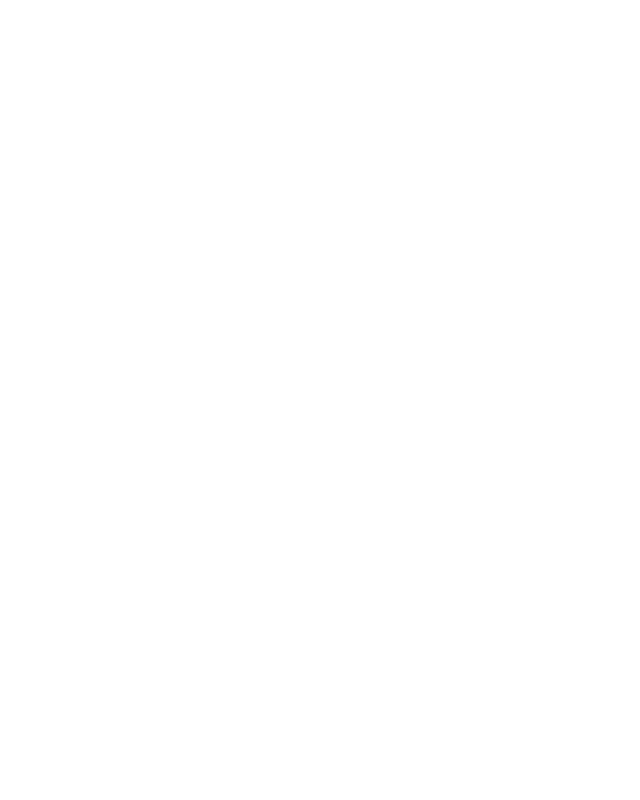
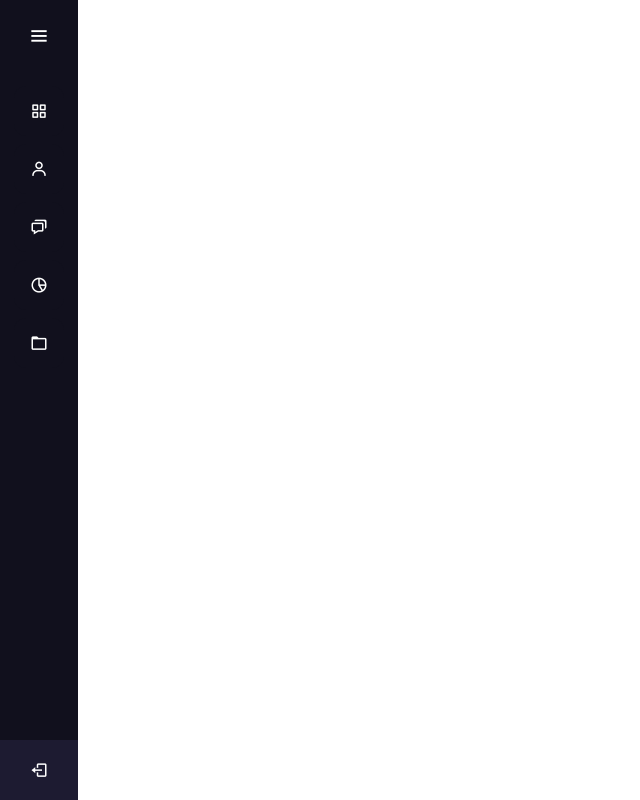
Before and after one commit to DBKDev/cmexpo, a React (Create React App) app in the folder React/cmexpo/: page /auth/Qrscan in a window 1280 px wide. Before the commit this address had no page. Shown: the whole page, without its empty margins (0-640 px from the left). Built offline with nearby package versions, Linux system fonts and the light colour scheme.

Commit message:
CSS Navbar reponsive

```diff
--- a/React/cmexpo/src/App.js
+++ b/React/cmexpo/src/App.js
@@ -3,7 +3,7 @@
 import Inscription from "./Views/Inscription";
 import QRCodePage from "./Components/QRDisplay";
 import AuthPage from "./Views/AuthPage";
-
+import DashQR from "./Views/Dashboard/DashQR";
 
 
 
@@ -18,6 +18,7 @@
     <Route path="/inscription" element={<Inscription />} />
     <Route path="/qrcode/:userId" element={<QRCodePage />} />
     <Route path="/auth" element={<AuthPage />} />
+    <Route path="/auth/Qrscan" element={<DashQR />} />
 
   </Routes>
   </BrowserRouter>
--- /dev/null
+++ b/React/cmexpo/src/Components/NavBarDash.jsx
@@ -0,0 +1,76 @@
+import React, { useState } from 'react';
+import '../Styles/Administrateur/Navbar.css'
+import { Link } from 'react-router-dom';
+
+const NavBarDash = () => {
+        const [isOpen, setIsOpen] = useState(false);
+
+        const toggleSidebar = () => {
+            setIsOpen(!isOpen);
+            menuBtnChange(); // appel de la fonction (facultatif)
+        };
+
+        const menuBtnChange = () => {
+            // Définissez ici la fonction menuBtnChange si nécessaire
+        };
+
+        return (
+            <>
+                <div className={`sidebar ${isOpen ? 'open' : ''}`}>
+                    <div className="logo-details">
+                        <i className='bx bxl-c-plus-plus icon'></i>
+                        <div className="logo_name">CMAPP</div>
+                        <i className='bx bx-menu' id="btn" onClick={toggleSidebar}></i>
+                    </div>
+                    <ul className="nav-list">
+                        <li>
+                            <a href="#">
+                                <i className='bx bx-grid-alt'></i>
+                                <span className="links_name">Dashboard</span>
+                            </a>
+                            <span className="tooltip">Dashboard</span>
+                        </li>
+                        <li>
+                            <a href="#">
+                                <i className='bx bx-user'></i>
+                                <span className="links_name">User</span>
+                            </a>
+                            <span className="tooltip">User</span>
+                        </li>
+                        <li>
+                            <a href="#">
+                                <i className='bx bx-chat'></i>
+                                <span className="links_name">Messages</span>
+                            </a>
+                            <span className="tooltip">Messages</span>
+                        </li>
+                        <li>
+                            <a href="#">
+                                <i className='bx bx-pie-chart-alt-2'></i>
+                                <span className="links_name">Analytics</span>
+                            </a>
+                            <span className="tooltip">Analytics</span>
+                        </li>
+                        <li>
+                            <a href="#">
+                                <i className='bx bx-folder'></i>
+                                <span className="links_name">File Manager</span>
+                            </a>
+                            <span className="tooltip">Files</span>
+                        </li>
+                        <li className="profile">
+                            <div className="profile-details">
+                                <div className="name_job">
+                                    <div className="name">Déconnexion</div>
+                                    <div className="job">Dashboard</div>
+                                </div>
+                            </div>
+                            <i className='bx bx-log-out' id="log_out"></i>
+                        </li>
+                    </ul>
+                </div>
+            </>
+        )
+    }
+
+    export default NavBarDash ;
--- /dev/null
+++ b/React/cmexpo/src/Styles/Administrateur/Navbar.css
@@ -0,0 +1,290 @@
+@import url('https://fonts.googleapis.com/css2?family=Inter:wght@100..900&display=swap');
+
+* {
+    box-sizing: border-box;
+    margin: 0;
+    padding: 0;
+    text-decoration: none;
+    list-style: none;
+    outline: none;
+    border: none;
+    scroll-behavior: smooth;
+    user-select: none;
+}
+
+
+:root {
+    --rouge: #E12734;
+    --blanc: #FFF;
+}
+
+
+.active>button {
+    background-color: var(--button-active);
+    border-radius: 8px;
+    color: #fff !important;
+}
+
+.sidebar {
+    position:fixed;
+    left: 0;
+    top: 0;
+    height: 100%;
+    width: 78px;
+    background: #11101D;
+    padding: 6px 14px;
+    z-index: 99;
+    transition: all 0.5 ease;
+}
+
+
+
+
+/* TEST */
+
+
+.sidebar{
+    position: fixed;
+    left: 0;
+    top: 0;
+    height: 100%;
+    width: 78px;
+    background: #11101D;
+    padding: 6px 14px;
+    z-index: 99;
+    transition: all 0.5s ease;
+  }
+  .sidebar.open{
+    width: 250px;
+  }
+  .sidebar .logo-details{
+    height: 60px;
+    display: flex;
+    align-items: center;
+    position: relative;
+  }
+  .sidebar .logo-details .icon{
+    opacity: 0;
+    transition: all 0.5s ease;
+  }
+  .sidebar .logo-details .logo_name{
+    color: #fff;
+    font-size: 20px;
+    font-weight: 600;
+    opacity: 0;
+    transition: all 0.5s ease;
+  }
+  .sidebar.open .logo-details .icon,
+  .sidebar.open .logo-details .logo_name{
+    opacity: 1;
+  }
+  .sidebar .logo-details #btn{
+    position: absolute;
+    top: 50%;
+    right: 0;
+    transform: translateY(-50%);
+    font-size: 22px;
+    transition: all 0.4s ease;
+    font-size: 23px;
+    text-align: center;
+    cursor: pointer;
+    transition: all 0.5s ease;
+  }
+  .sidebar.open .logo-details #btn{
+    text-align: right;
+  }
+  .sidebar i{
+    color: #fff;
+    height: 60px;
+    min-width: 50px;
+    font-size: 28px;
+    text-align: center;
+    line-height: 60px;
+  }
+  .sidebar .nav-list{
+    margin-top: 20px;
+    height: 100%;
+  }
+  .sidebar li{
+    position: relative;
+    margin: 8px 0;
+    list-style: none;
+  }
+  .sidebar li .tooltip{
+    position: absolute;
+    top: -20px;
+    left: calc(100% + 15px);
+    z-index: 3;
+    background: #fff;
+    box-shadow: 0 5px 10px rgba(0, 0, 0, 0.3);
+    padding: 6px 12px;
+    border-radius: 4px;
+    font-size: 15px;
+    font-weight: 400;
+    opacity: 0;
+    white-space: nowrap;
+    pointer-events: none;
+    transition: 0s;
+  }
+  .sidebar li:hover .tooltip{
+    opacity: 1;
+    pointer-events: auto;
+    transition: all 0.4s ease;
+    top: 50%;
+    transform: translateY(-50%);
+  }
+  .sidebar.open li .tooltip{
+    display: none;
+  }
+  .sidebar input{
+    font-size: 15px;
+    color: #FFF;
+    font-weight: 400;
+    outline: none;
+    height: 50px;
+    width: 100%;
+    width: 50px;
+    border: none;
+    border-radius: 12px;
+    transition: all 0.5s ease;
+    background: #1d1b31;
+  }
+  .sidebar.open input{
+    padding: 0 20px 0 50px;
+    width: 100%;
+  }
+  .sidebar .bx-search{
+    position: absolute;
+    top: 50%;
+    left: 0;
+    transform: translateY(-50%);
+    font-size: 22px;
+    background: #1d1b31;
+    color: #FFF;
+  }
+  .sidebar.open .bx-search:hover{
+    background: #1d1b31;
+    color: #FFF;
+  }
+  .sidebar .bx-search:hover{
+    background: #FFF;
+    color: #11101d;
+  }
+  .sidebar li a{
+    display: flex;
+    height: 100%;
+    width: 100%;
+    border-radius: 12px;
+    align-items: center;
+    text-decoration: none;
+    transition: all 0.4s ease;
+    background: #11101D;
+  }
+  .sidebar li a:hover{
+    background: #FFF;
+  }
+  .profile .bx-log-out:hover{
+    cursor: pointer;
+  }
+  .sidebar li a .links_name{
+    color: #fff;
+    font-size: 15px;
+    font-weight: 400;
+    white-space: nowrap;
+    opacity: 0;
+    pointer-events: none;
+    transition: 0.4s;
+  }
+  .sidebar.open li a .links_name{
+    opacity: 1;
+    pointer-events: auto;
+  }
+  .sidebar li a:hover .links_name,
+  .sidebar li a:hover i{
+    transition: all 0.5s ease;
+    color: #11101D;
+  }
+  .sidebar li i{
+    height: 50px;
+    line-height: 50px;
+    font-size: 18px;
+    border-radius: 12px;
+  }
+  .sidebar li.profile{
+    position: fixed;
+    height: 60px;
+    width: 78px;
+    left: 0;
+    bottom: -8px;
+    padding: 10px 14px;
+    background: #1d1b31;
+    transition: all 0.5s ease;
+    overflow: hidden;
+  }
+  .sidebar.open li.profile{
+    width: 250px;
+  }
+  .sidebar li .profile-details{
+    display: flex;
+    align-items: center;
+    flex-wrap: nowrap;
+  }
+  .sidebar li img{
+    height: 45px;
+    width: 45px;
+    object-fit: cover;
+    border-radius: 6px;
+    margin-right: 10px;
+  }
+  .sidebar li.profile .name,
+  .sidebar li.profile .job{
+    font-size: 15px;
+    font-weight: 400;
+    color: #fff;
+    white-space: nowrap;
+  }
+  .sidebar li.profile .job{
+    font-size: 12px;
+  }
+  .sidebar .profile #log_out{
+    position: absolute;
+    top: 50%;
+    right: 0;
+    transform: translateY(-50%);
+    background: #1d1b31;
+    width: 100%;
+    height: 60px;
+    line-height: 60px;
+    border-radius: 0px;
+    transition: all 0.5s ease;
+  }
+  .sidebar.open .profile #log_out{
+    width: 50px;
+    background: none;
+  }
+  .home-section{
+    position: relative;
+    background: #E4E9F7;
+    min-height: 100vh;
+    top: 0;
+    left: 78px;
+    width: calc(100% - 78px);
+    transition: all 0.5s ease;
+    z-index: 2;
+  }
+  .sidebar.open ~ .home-section{
+    left: 250px;
+    width: calc(100% - 250px);
+  }
+  .home-section .text{
+    display: inline-block;
+    color: #11101d;
+    font-size: 25px;
+    font-weight: 500;
+    margin: 18px
+  }
+  @media (max-width: 420px) {
+    .sidebar li .tooltip{
+      display: none;
+    }
+  }
--- a/React/cmexpo/src/Views/AuthPage.jsx
+++ b/React/cmexpo/src/Views/AuthPage.jsx
@@ -30,7 +30,7 @@
             console.log(response.data); // Affiche les données de la réponse
 
             accountService.saveToken(response.data.access_token);
-            navigation("/auth/admin");
+            navigation("/auth/Qrscan");
         } catch (error) {
             console.error("Erreur dans handleConn :", error);
         }
--- /dev/null
+++ b/React/cmexpo/src/Views/Dashboard/DashQR.jsx
@@ -0,0 +1,13 @@
+import React from 'react';
+import NavBarDash from "../../Components/NavBarDash"
+
+const DashQR = () => {
+    return (
+        <>
+    <NavBarDash />
+
+        </>
+        );
+}
+
+export default DashQR;
```
